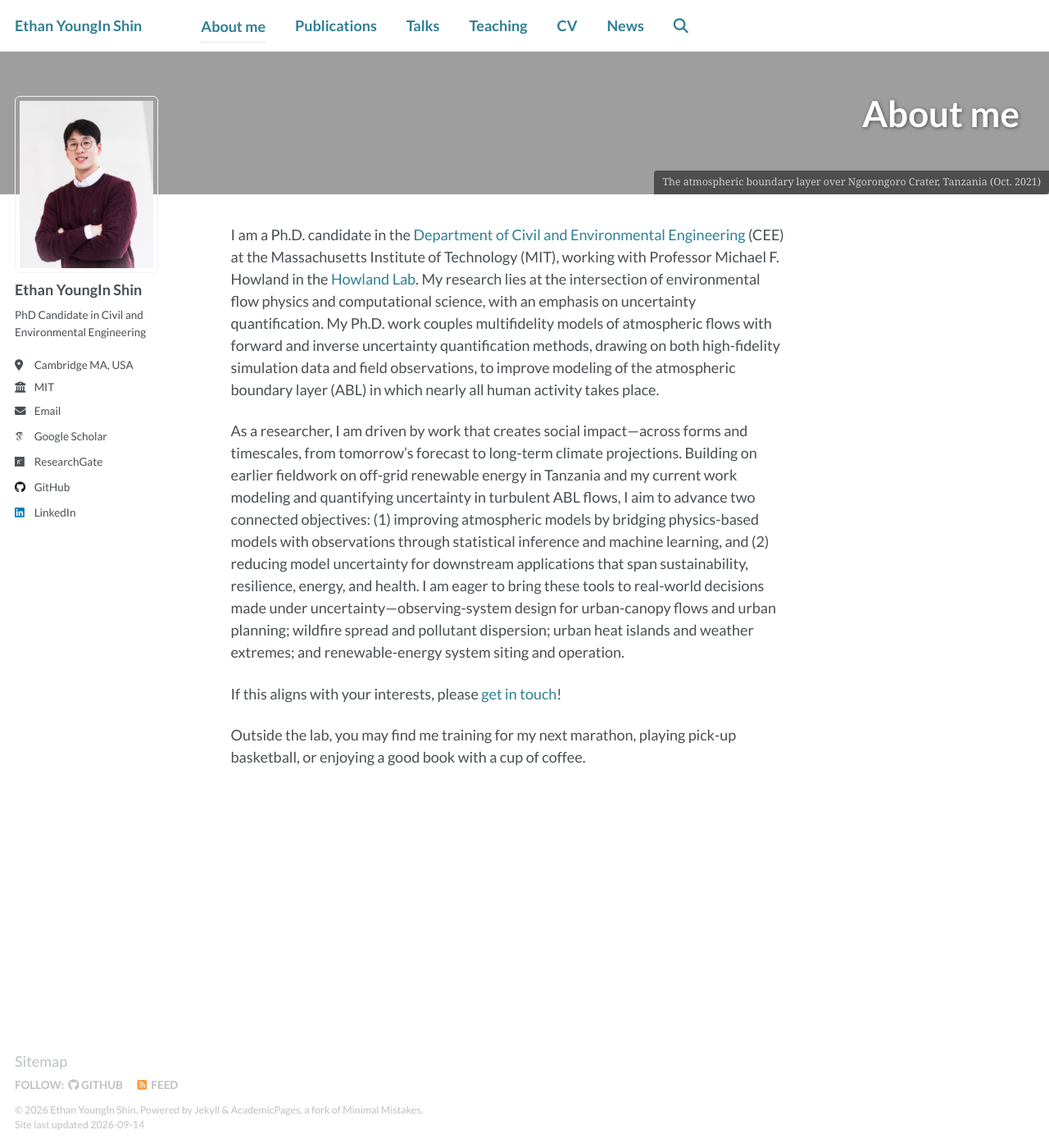
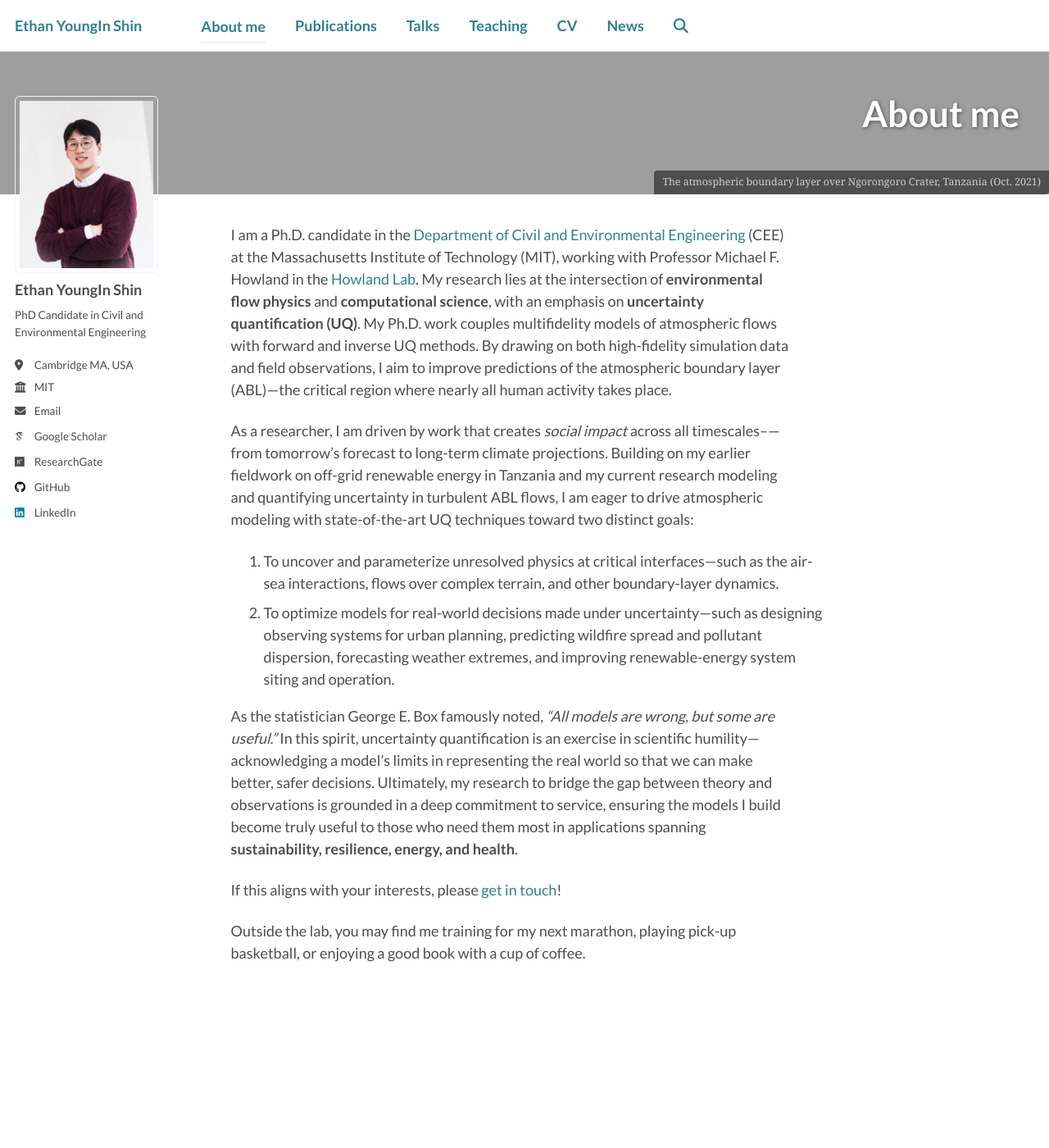
Before and after one commit to duddlshin/duddlshin.github.io, a Jekyll site: the page built from _pages/about.md, in a window 1280 px wide and 1400 px high. Shown: the whole window at 82% size. Built offline with Jekyll 4.4.1, drawn with Linux system fonts in a browser that asks for light colours; some web fonts are replaced.

Commit message:
update about me

```diff
--- a/_pages/about.md
+++ b/_pages/about.md
@@ -10,13 +10,21 @@ redirect_from:
 {% include base_path %}
 
 I am a Ph.D. candidate in the [Department of Civil and Environmental Engineering](https://cee.mit.edu) (CEE) at the Massachusetts Institute of Technology (MIT), working with Professor Michael F. Howland in the [Howland Lab](https://www.howlandlab.com).
-My research lies at the intersection of environmental flow physics and computational science, with an emphasis on uncertainty quantification.
-My Ph.D. work couples multifidelity models of atmospheric flows with forward and inverse uncertainty quantification methods, drawing on both high-fidelity simulation data and field observations, to improve modeling of the atmospheric boundary layer (ABL) in which nearly all human activity takes place.
+My research lies at the intersection of **environmental flow physics** and **computational science**, with an emphasis on **uncertainty quantification (UQ)**.
+My Ph.D. work couples multifidelity models of atmospheric flows with forward and inverse UQ methods.
+By drawing on both high-fidelity simulation data and field observations, I aim to improve predictions of the atmospheric boundary layer (ABL)---the critical region where nearly all human activity takes place.
 
-As a researcher, I am driven by work that creates social impact---across forms and timescales, from tomorrow's forecast to long-term climate projections.
-Building on earlier fieldwork on off-grid renewable energy in Tanzania and my current work modeling and quantifying uncertainty in turbulent ABL flows, I aim to advance two connected objectives: (1) improving atmospheric models by bridging physics-based models with observations through statistical inference and machine learning, and (2) reducing model uncertainty for downstream applications that span sustainability, resilience, energy, and health.
-I am eager to bring these tools to real-world decisions made under uncertainty---observing-system design for urban-canopy flows and urban planning; wildfire spread and pollutant dispersion; urban heat islands and weather extremes; and renewable-energy system siting and operation.
+As a researcher, I am driven by work that creates *social impact* across all timescales--—from tomorrow's forecast to long-term climate projections.
+Building on my earlier fieldwork on off-grid renewable energy in Tanzania and my current research modeling and quantifying uncertainty in turbulent ABL flows, I am eager to drive atmospheric modeling with state-of-the-art UQ techniques toward two distinct goals:
+
+1. To uncover and parameterize unresolved physics at critical interfaces---such as the air-sea interactions, flows over complex terrain, and other boundary-layer dynamics.
+2. To optimize models for real-world decisions made under uncertainty---such as designing observing systems for urban planning, predicting wildfire spread and pollutant dispersion, forecasting weather extremes, and improving renewable-energy system siting and operation.
+
+As the statistician George E. Box famously noted, *"All models are wrong, but some are useful."*
+In this spirit, uncertainty quantification is an exercise in scientific humility---acknowledging a model's limits in representing the real world so that we can make better, safer decisions.
+Ultimately, my research to bridge the gap between theory and observations is grounded in a deep commitment to service, ensuring the models I build become truly useful to those who need them most in applications spanning **sustainability, resilience, energy, and health**.
 
 If this aligns with your interests, please [get in touch](mailto:{{ site.author.email }})!
 
+
 Outside the lab, you may find me training for my next marathon, playing pick-up basketball, or enjoying a good book with a cup of coffee.
```
